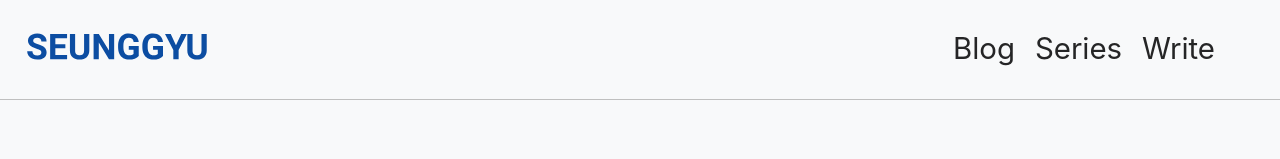
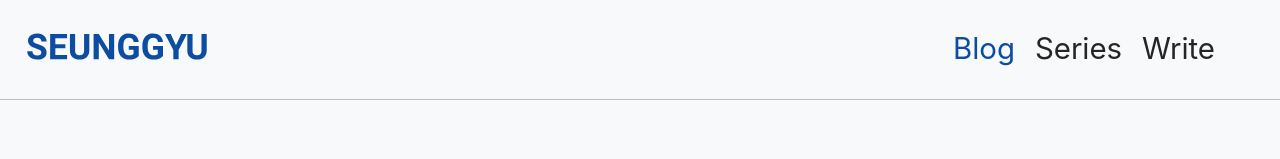
Before and after one commit to KIMSEUNGGYU/seunggyu-1, a Next.js app in the folder client/: page / in a window 1280 px wide. Shown: the top 159 px of the page. Built offline with nearby package versions, Linux system fonts and the light colour scheme; data requests are answered from the project's data file; a small style sheet from the web is missing.

Commit message:
[feat] header menu 선택 시 active color 주기

```diff
--- a/client/components/UI/header/Header.tsx
+++ b/client/components/UI/header/Header.tsx
@@ -1,6 +1,8 @@
-import { FC } from "react";
+import React, { FC, useState } from "react";
 import Link from "next/link";
+import { useRouter } from "next/router";
 import styled from "@emotion/styled";
+import { css } from "@emotion/react";
 import Image from "next/image";
 
 import { theme } from "@theme/index";
@@ -18,6 +20,7 @@ const Head = styled.header`
 const Logo = styled.div`
   margin: 27px;
   margin-left: 27px;
+  cursor: pointer;
 `;
 
 const Menu = styled.ul`
@@ -26,48 +29,81 @@ const Menu = styled.ul`
   margin-right: 45px;
 `;
 
-const List = styled.li<{ choice?: boolean }>`
+const List = styled.li<{ active?: boolean }>`
   margin-right: 20px;
   font-size: 2.1em;
   cursor: pointer;
 
-  &.choice {
-    font-weight: bold;
+  &.active {
     color: ${theme.MAIN_COLOR};
   }
 `;
 
 const Header: FC = () => {
+  const router = useRouter();
+  let activeMenu;
+
+  if (router.pathname === "/") {
+    activeMenu = "blog";
+  } else if (router.pathname === "/series") {
+    activeMenu = "series";
+  } else if (router.pathname === "/write") {
+    activeMenu = "write";
+  }
+
+  const goLink = ({ target }) => {
+    switch (target.dataset.name) {
+      case "logo":
+      case "blog":
+        router.push("/");
+        break;
+      case "series":
+        router.push("/series");
+        break;
+      case "write":
+        router.push("/write");
+        break;
+      default:
+        throw new Error(`제공하지 않은 메뉴: ${target.dataset.name}`);
+    }
+  };
+
   return (
     <Head>
-      <Link href="/">
-        <a>
       <Logo>
         <Image
+          data-name="logo"
           src="/SEUNGGYU.svg"
           alt="Picture of the author"
           width={180}
           height={41}
+          onClick={goLink}
         />
       </Logo>
-        </a>
-      </Link>
       <Menu>
-        <Link href="/">
-          <a>
-            <List>Blog</List>
-          </a>
-        </Link>
-        <Link href="/series">
-          <a>
-            <List>Series</List>
-          </a>
-        </Link>
-        <Link href="/write">
-          <a>
-            <List>Write</List>
-          </a>
-        </Link>
+        <List
+          data-name="blog"
+          className={activeMenu === "blog" ? "active" : ""}
+          onClick={goLink}
+        >
+          Blog
+        </List>
+
+        <List
+          data-name="series"
+          className={activeMenu === "series" ? "active" : ""}
+          onClick={goLink}
+        >
+          Series
+        </List>
+
+        <List
+          data-name="write"
+          className={activeMenu === "write" ? "active" : ""}
+          onClick={goLink}
+        >
+          Write
+        </List>
       </Menu>
     </Head>
   );
```
Also changed, not shown: client/components/UI/blog/viewmode/ViewMode.tsx (+2 -8 lines). Lines whose indentation alone changed are shown as unchanged.
